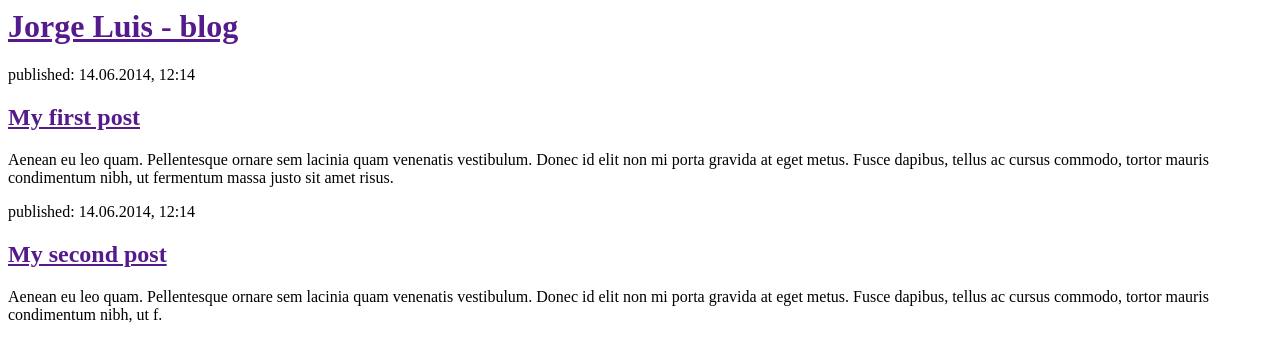
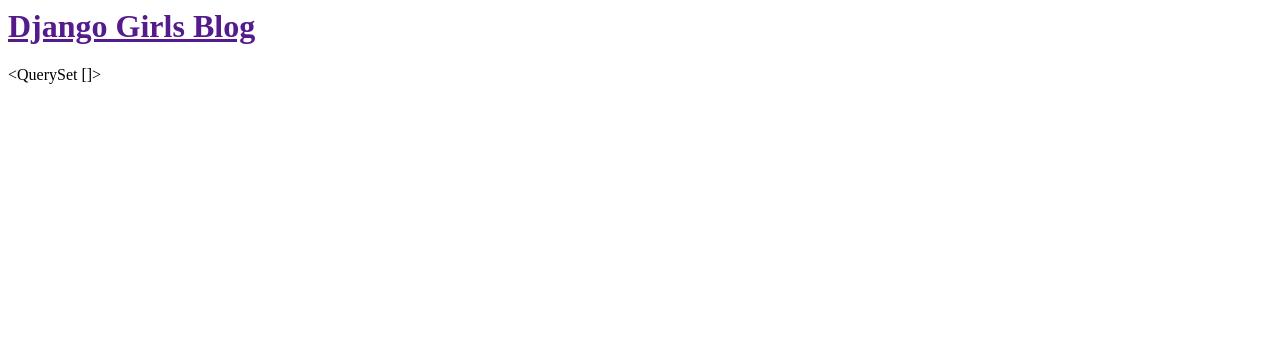
Before and after one commit to J010/mi-primer-blog, a Django app: page / in a window 1280 px wide. Shown: the top 362 px of the page. Run offline with Django 3.2, Linux system fonts and the light colour scheme; data that the repository does not hold is empty.

Commit message:
Modified templates to display posts from database 2.

```diff
--- a/blog/templates/blog/post_list.html
+++ b/blog/templates/blog/post_list.html
@@ -1,22 +1,12 @@
 <html>
     <head>
-        <title>Jorge Luis - blog</title>
+        <title>Django Girls blog</title>
     </head>
     <body>
-      <div>
-          <h1><a href="">Jorge Luis - blog</a></h1>
-      </div>
+        <div>
+            <h1><a href="">Django Girls Blog</a></h1>
+        </div>
 
-      <div>
-          <p>published: 14.06.2014, 12:14</p>
-          <h2><a href="">My first post</a></h2>
-          <p>Aenean eu leo quam. Pellentesque ornare sem lacinia quam venenatis vestibulum. Donec id elit non mi porta gravida at eget metus. Fusce dapibus, tellus ac cursus commodo, tortor mauris condimentum nibh, ut fermentum massa justo sit amet risus.</p>
-      </div>
-
-      <div>
-          <p>published: 14.06.2014, 12:14</p>
-          <h2><a href="">My second post</a></h2>
-          <p>Aenean eu leo quam. Pellentesque ornare sem lacinia quam venenatis vestibulum. Donec id elit non mi porta gravida at eget metus. Fusce dapibus, tellus ac cursus commodo, tortor mauris condimentum nibh, ut f.</p>
-      </div>
+        {{ posts }}
     </body>
 </html>
--- a/blog/views.py
+++ b/blog/views.py
@@ -1,4 +1,9 @@
 from django.shortcuts import render
+from django.utils import timezone
+from .models import Post
 
 def post_list(request):
-    return render(request, 'blog/post_list.html', {})
+    posts = Post.objects.all()
+    #posts = Post.objects.filter(published_date__lte=timezone.now()).order_by('published_date')
+    #return render(request, 'blog/post_list.html', {'posts': posts})
+    return render(request, 'blog/post_list.html', {'posts': posts})
```
